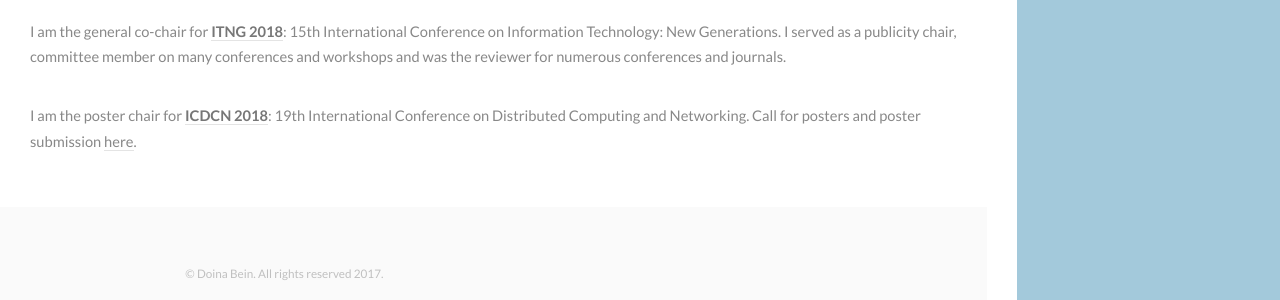
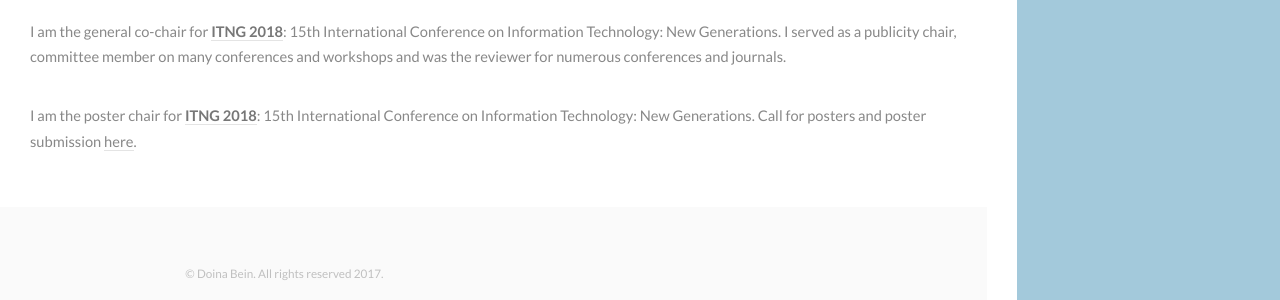
Before and after one commit to dbein/dbein.github.io, a Jekyll site: the page built from index.md, in a window 1280 px wide and 900 px high, scrolled down 545 px. Shown: the part 557-857 px from the top of the window. Built offline with Jekyll 4.4.1, drawn with Linux system fonts in a browser that asks for light colours.

Commit message:
added CFP poster ITNG

```diff
--- a/index.md
+++ b/index.md
@@ -30,4 +30,5 @@ Information Technology: New Generations.
 I served as a publicity chair, committee member on many conferences and workshops and was the reviewer for numerous conferences and journals.
 
 I am the poster chair for
-[__ICDCN 2018__](http://iitbhu.ac.in/ICDCN2018/call.html): 19th International Conference on Distributed Computing and Networking. Call for posters and poster submission <a href="{{ site.baseurl }}/posterICDCN2018">here</a>.
+[__ITNG 2018__](http://www.itng.info): 15th International Conference on
+Information Technology: New Generations. Call for posters and poster submission <a href="{{ site.baseurl }}/posterITNG">here</a>.
```
Also changed, not shown: posterICDCN2018.md (deleted, +0 -27 lines), posterITNG.md (added, +24 -0 lines).
